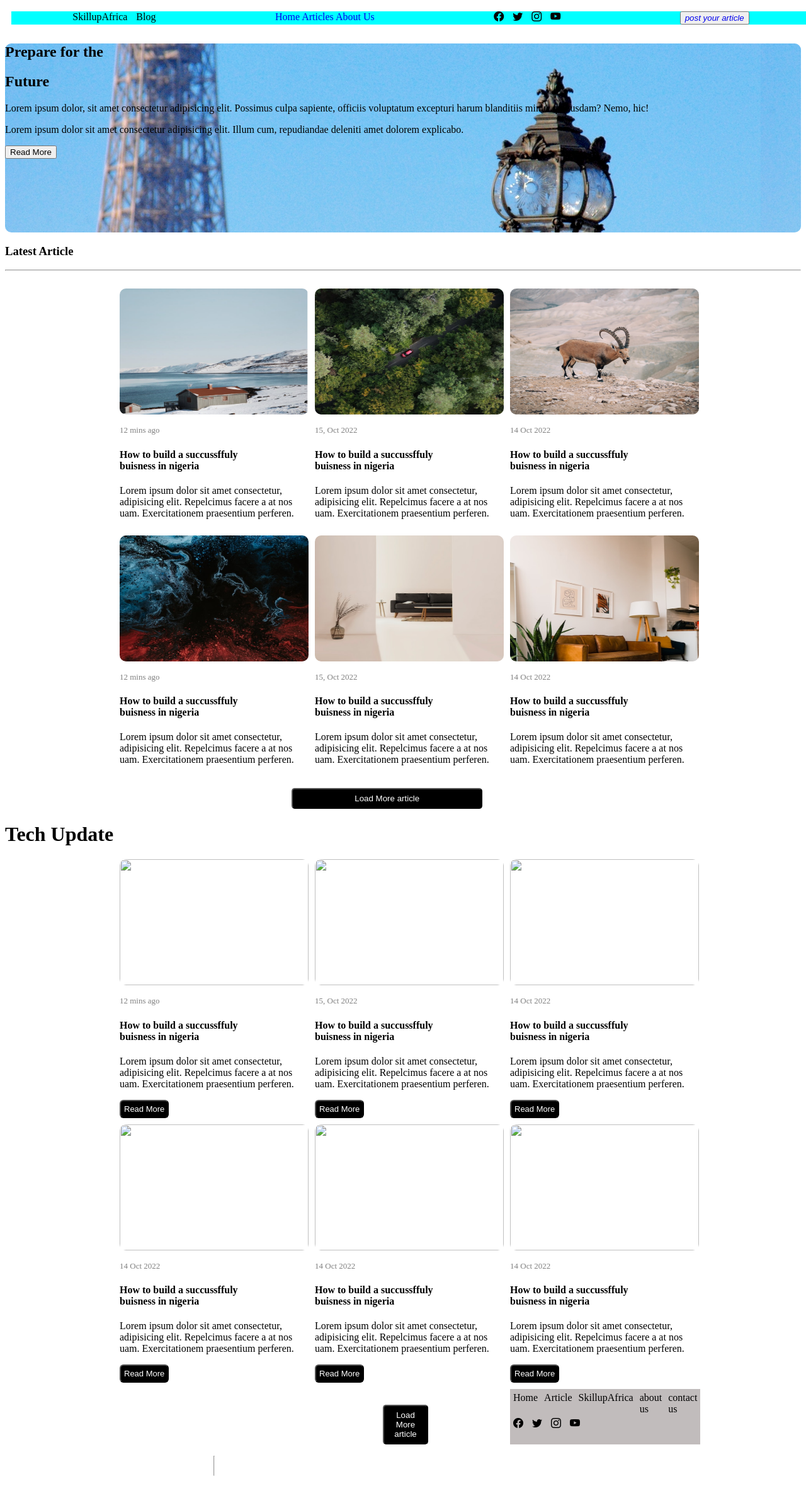
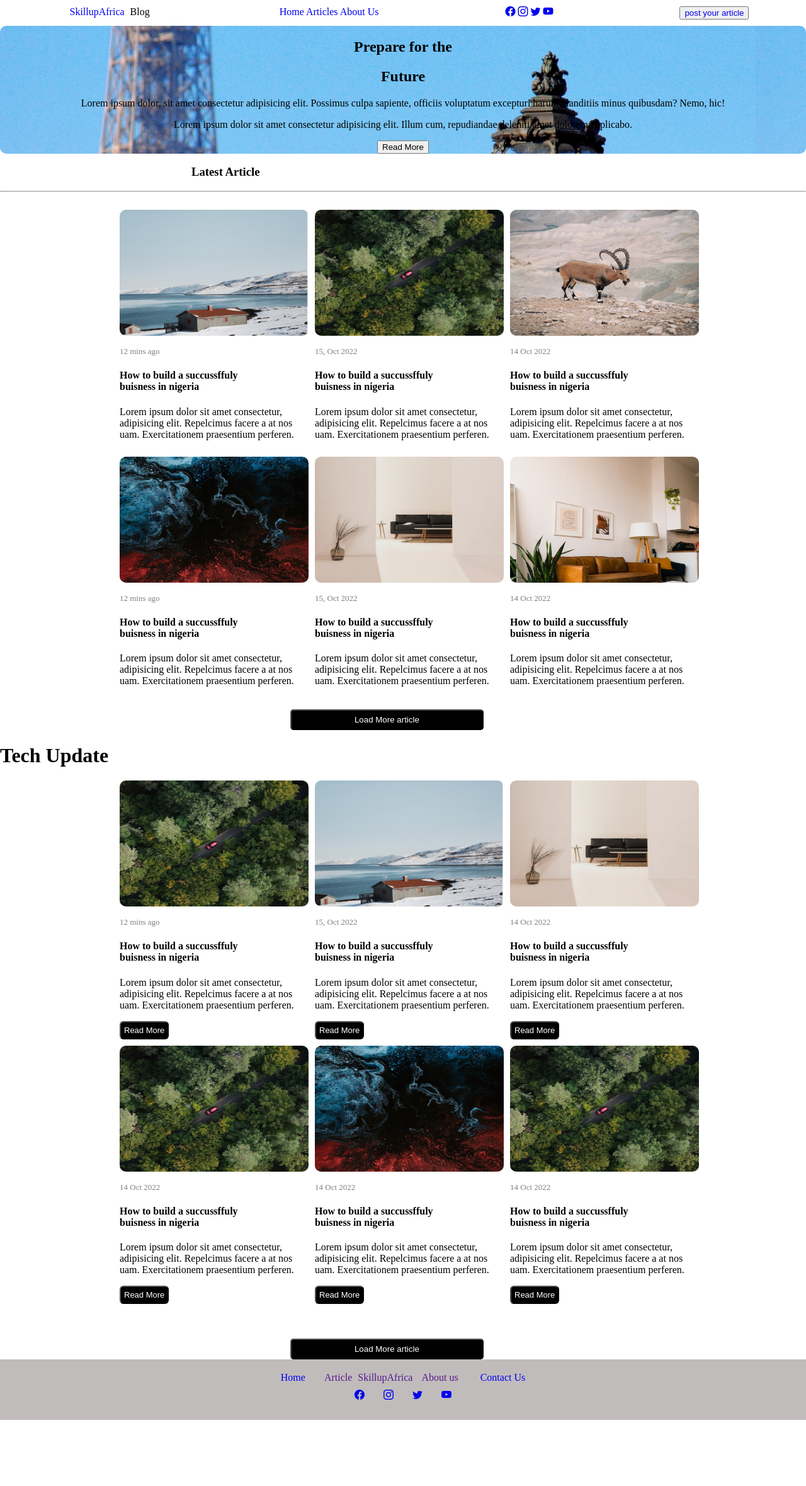
Before and after one commit to nisarg902/articleblog, a plain HTML site: page create_account/Home/Home.html in a window 1280 px wide. Shown: the whole page at 63% size. After the commit the page ends 2254 px from the top, so only its background shows below. Drawn offline with nearby package versions, Linux system fonts and the light colour scheme.

Commit message:
correct word

```diff
--- a/create_account/Home/Home.css
+++ b/create_account/Home/Home.css
@@ -22,7 +22,7 @@
 
 
     }
-       #readmore{
+       .readmore{
         color: white;
     background: black;
     border-radius: 6px;
--- a/create_account/Home/Home.html
+++ b/create_account/Home/Home.html
@@ -6,20 +6,50 @@
     <title>Preapare for future</title>
     <link rel="stylesheet" href="https://cdn.jsdelivr.net/npm/bootstrap-icons@1.13.1/font/bootstrap-icons.min.css">
     <link rel="stylesheet" href="Home.css">
+
     <style>
-   .article-img p:hover{
+        .article-img p:hover {
             color: chocolate;
+        }
 
+
+        html, body {
+            height: 100%;
+            margin: 0;
+            display: flex;
+            flex-direction: column;
+        }
+
+        body {
+            flex: 1;
+        }
+
+        footer {
+            margin-top: auto;
+            background-color: rgb(193, 188, 188);
+            padding: 20px;
+        }
+
+        .footer-nav, #AboutUs {
+            display: flex;
+            justify-content: center;
+            gap: 30px;
+            flex-wrap: wrap;
+            margin-bottom: 10px;
+        }
+
+        .footer-nav span, #AboutUs span {
+            cursor: pointer;
         }
     </style>
 </head>
 
-<body>
+<body class="container-fluid">
 
     <nav>
-       <div class="nav-bar" style="background-color: aqua;">
+        <div class="nav-bar bg-dark text-white">
             <div>
-             <span>SkillupAfrica</span>
+                <a href="https://SkillupAfrica.com" class="nav-link">SkillupAfrica</a>
                 <span>Blog</span>
             </div>
 
@@ -27,41 +57,35 @@
                 <a href="#home">Home</a>
                 <a href="#articles">Articles</a>
                 <a href="#AboutUs">About Us</a>
+            </div>
+
+            <div>
+            <a class="nav-link" href="https://www.facebook.com"> <i class="bi bi-facebook"></i></a>
+            <a  class="nav-link" href="https://www.instagram.com"><i class="bi bi-instagram"></i></a>
+            <a  class="nav-link" href="https://www.twitter.com"><i class="bi bi-twitter"></i></a>
+            <a  class="nav-link" href="https://www.youtube.com"><i class="bi bi-youtube"></i></a>
 
             </div>
 
             <div>
-            <span class="bi bi-facebook"></span>
-            <span class="bi bi-twitter"></span>
-            <span class="bi bi-instagram"> </span>
-            <span class="bi bi-youtube"></span>
-
-        </div>
-
-        <div>
-            <button><i><a  href="Addpost.html">post your article</a></i></button>
+                <button class="btn-success"><a href="Addpost.html" class="bg-dark">post your article</a></button>
             </div>
         </div>
     </nav>
 
-
-<section style="background-image:url(articlebanner.jpg); height: 300px; border-radius: 10px;     max-width: 1405px;
-     text-align: justify;">
-
+    <section style="background-image:url(articlebanner.jpg); height: 300px; border-radius: 10px;
+     text-align:center;">
         <h1 id="home">Prepare for the</h1>
         <h1>Future</h1>
         <p>Lorem ipsum dolor, sit amet consectetur adipisicing elit. Possimus culpa sapiente, officiis voluptatum excepturi harum blanditiis minus quibusdam? Nemo, hic!</p>
         <p>Lorem ipsum dolor sit amet consectetur adipisicing elit. Illum cum, repudiandae deleniti amet dolorem explicabo.</p>
-
         <div>
-        <button>Read More</button>
+            <button class="btn btn-primary">Read More</button>
         </div>
-
     </section>
 
     <article>
-
-     <h3 id="articles">Latest Article</h3>
+        <h3 id="articles" style="margin-left: 304px;">Latest Article</h3>
         <hr>
 
         <div class="article-img" style="max-width:900px;">
@@ -70,39 +94,32 @@
                 <p style="color: gray; text-align: start; font-size: small;">12 mins ago</p>
                 <h4>How to build a succussffuly<br> buisness in nigeria</h4>
                 <p>Lorem ipsum dolor sit amet consectetur,<br> adipisicing elit. Repelcimus facere a at nos <br>uam. Exercitationem praesentium perferen.</p>
-
             </div>
             <div>
-
                 <img src="article3.png" width="300p" height="200" style="border-radius: 10px;">
                 <p style="color: gray; text-align: start; font-size: small;">15, Oct 2022 </p>
                 <h4>How to build a succussffuly <br>buisness in nigeria</h4>
                 <p>Lorem ipsum dolor sit amet consectetur,<br> adipisicing elit. Repelcimus facere a at nos <br>uam. Exercitationem praesentium perferen.</p>
             </div>
             <div>
-
                 <img src="article4.png" width="300p" height="200" style="border-radius: 10px;">
                 <p style="color: gray; text-align: start; font-size: small;">14 Oct 2022</p>
                 <h4>How to build a succussffuly<br> buisness in nigeria</h4>
                 <p>Lorem ipsum dolor sit amet consectetur,<br> adipisicing elit. Repelcimus facere a at nos <br>uam. Exercitationem praesentium perferen.</p>
-
             </div>
             <div>
                 <img src="artcile4.png" width="300p" height="200" style="border-radius: 10px;">
                 <p style="color: gray; text-align: start; font-size: small;">12 mins ago</p>
                 <h4>How to build a succussffuly<br> buisness in nigeria</h4>
                 <p>Lorem ipsum dolor sit amet consectetur,<br> adipisicing elit. Repelcimus facere a at nos <br>uam. Exercitationem praesentium perferen.</p>
-
             </div>
             <div>
-
                 <img src="artcile7.png" width="300p" height="200" style="border-radius: 10px;">
                 <p style="color: gray; text-align: start; font-size: small;">15, Oct 2022 </p>
                 <h4>How to build a succussffuly <br>buisness in nigeria</h4>
                 <p>Lorem ipsum dolor sit amet consectetur,<br> adipisicing elit. Repelcimus facere a at nos <br>uam. Exercitationem praesentium perferen.</p>
             </div>
             <div>
-
                 <img src="article6.png" width="300p" height="200" style="border-radius: 10px;">
                 <p style="color: gray; text-align: start; font-size: small;">14 Oct 2022</p>
                 <h4>How to build a succussffuly<br> buisness in nigeria</h4>
@@ -114,107 +131,110 @@
     <div>
         <button id="loadmorearticle">Load More article</button>
     </div>
+         <div class="container mt-5">
+
               <h1>Tech Update</h1>
+         </div>
     <div class="tech-img" style="max-width: 900px;">
         <div class="article">
-            <img src="../public/images/almond.jpeg" width="300p" height="200" style="border-radius: 10px;">
+            <img src="article3.png" width="300p" height="200" style="border-radius: 10px;">
             <p style="color: gray; text-align: start; font-size: small;">12 mins ago</p>
             <h4>How to build a succussffuly<br> buisness in nigeria</h4>
-             <p>Lorem ipsum dolor sit amet consectetur,<br> adipisicing elit. Repelcimus facere a at nos <br>uam. Exercitationem praesentium perferen.<span id="more1" style="display:none;">
+            <p>Lorem ipsum dolor sit amet consectetur,<br> adipisicing elit. Repelcimus facere a at nos <br>uam. Exercitationem praesentium perferen.
+                <span id="more" style="display:none;">
                     Repellendus accusantium quos dolor rerum fuga placeat!
                     Quasi delectus quaerat fugit nostrum dignissimos minima!
-    </span></p>
-                              <button id="readmore">Read More</button>
-
+                </span>
+            </p>
+            <button class="readmore">Read More</button>
         </div>
         <div>
-
-           <img src="../public/images/almond.jpeg" width="300p" height="200" style="border-radius: 10px;">
+            <img src="article2.png" width="300p" height="200" style="border-radius: 10px;">
             <p style="color: gray; text-align: start; font-size: small;">15, Oct 2022 </p>
             <h4>How to build a succussffuly <br>buisness in nigeria</h4>
-              <p>Lorem ipsum dolor sit amet consectetur,<br> adipisicing elit. Repelcimus facere a at nos <br>uam. Exercitationem praesentium perferen.</p>
-                               <button id="readmore">Read More</button>
+            <p>Lorem ipsum dolor sit amet consectetur,<br> adipisicing elit. Repelcimus facere a at nos <br>uam. Exercitationem praesentium perferen.
+               <span id="more" style="display:none;">
+                    Repellendus accusantium quos dolor rerum fuga placeat!
+                    Quasi delectus quaerat fugit nostrum dignissimos minima!
+                </span>
+
+            </p>
+            <button class="readmore">Read More</button>
         </div>
         <div>
-
-            <img src="../public/images/almond.jpeg" width="300p" height="200" style="border-radius: 10px;">
+            <img src="artcile7.png" width="300p" height="200" style="border-radius: 10px;">
             <p style="color: gray; text-align: start; font-size: small;">14 Oct 2022</p>
             <h4>How to build a succussffuly<br> buisness in nigeria</h4>
             <p>Lorem ipsum dolor sit amet consectetur,<br> adipisicing elit. Repelcimus facere a at nos <br>uam. Exercitationem praesentium perferen.</p>
-                                    <button id="readmore">Read More</button>
+            <button class="readmore">Read More</button>
         </div>
         <div>
-
-            <img src="../public/images/almond.jpeg" width="300p" height="200" style="border-radius: 10px;">
+            <img src="article3.png" width="300p" height="200" style="border-radius: 10px;">
             <p style="color: gray; text-align: start; font-size: small;">14 Oct 2022</p>
             <h4>How to build a succussffuly<br> buisness in nigeria</h4>
             <p>Lorem ipsum dolor sit amet consectetur,<br> adipisicing elit. Repelcimus facere a at nos <br>uam. Exercitationem praesentium perferen.</p>
-                                  <button id="readmore">Read More</button>
+            <button class="readmore">Read More</button>
         </div>
+        <div>
+            <img src="article5.png" width="300p" height="200" style="border-radius: 10px;">
+            <p style="color: gray; text-align: start; font-size: small;">14 Oct 2022</p>
+            <h4>How to build a succussffuly<br> buisness in nigeria</h4>
+            <p>Lorem ipsum dolor sit amet consectetur,<br> adipisicing elit. Repelcimus facere a at nos <br>uam. Exercitationem praesentium perferen.
 
+            <span id="more" style="display: none;">Lorem ipsum dolor sit amet consectetur, adipisicing elit. Dolorum</span>
+
+            </p>
+            <button class="readmore" onclick="readmore()" >Read More</button>
+        </div>
         <div>
-
-            <img src="../public/images/almond.jpeg" width="300p" height="200" style="border-radius: 10px;">
+            <img src="article3.png" width="300p" height="200" style="border-radius: 10px;">
             <p style="color: gray; text-align: start; font-size: small;">14 Oct 2022</p>
             <h4>How to build a succussffuly<br> buisness in nigeria</h4>
             <p>Lorem ipsum dolor sit amet consectetur,<br> adipisicing elit. Repelcimus facere a at nos <br>uam. Exercitationem praesentium perferen.</p>
-                <button id="readmore">Read More</button>
+            <button class="readmore">Read More</button>
+        </div>
+        <div id="userArticles" style="display: flex; border: none; width: 266px; box-shadow: none; margin-left: 1%; padding: 10px;"></div>
+
     </div>
 
-
-
-              <div>
-
-            <img src="../public/images/almond.jpeg" width="300p" height="200" style="border-radius: 10px;">
-            <p style="color: gray; text-align: start; font-size: small;">14 Oct 2022</p>
-                 <h4>How to build a succussffuly<br> buisness in nigeria</h4>
-                 <p>Lorem ipsum dolor sit amet consectetur,<br> adipisicing elit. Repelcimus facere a at nos <br>uam. Exercitationem praesentium perferen.</p>
-                 <button id="readmore">Read More</button>
-       </div>
-       <div id="userArticles" style="display: flex; flex-wrap: wrap; gap: 20px; margin-top: 20px;">
-
-
-
-</div>
 
     <div class="ok">
         <button id="l">Load More article</button>
     </div>
 
-
-
-     <footer style=" background-color: rgb(193, 188, 188);">
+    <footer>
         <div class="footer-nav">
-            <span>Home</span>
-            <span>Article</span>
+            <a href="Home.html">Home</a>
+            <a href="">Article</span>
             <span>SkillupAfrica</span>
-            <span>about us</span>
-            <span>contact us</span>
+            <span>About us</span>
+           <a href="#" onclick="alert('Email us at info@skillupafrica.com')">Contact Us</a>
         </div>
 
         <div id="AboutUs">
-         <span class="bi bi-facebook"></span>
-        <span class=" bi bi-twitter"></span>
-        <span class="bi bi-instagram"></span>
-        <span class="bi bi-youtube"></span>
+            <a class="nav-link" href="https://www.facebook.com"> <i class="bi bi-facebook"></i></a>
+            <a  class="nav-link" href="https://www.instagram.com"><i class="bi bi-instagram"></i></a>
+            <a  class="nav-link" href="https://www.twitter.com"><i class="bi bi-twitter"></i></a>
+            <a  class="nav-link" href="https://www.youtube.com"><i class="bi bi-youtube"></i></a>
+
         </div>
+    </footer>
+    <script>
+      const buttons = document.querySelectorAll(".readmore");
 
-     </footer>
-       <hr style="color: black solid; height: 30px;">
-
-</body>
-<script>
-     document.getElementById("readmore").addEventListener("click", function() {
-    let moreText = document.getElementById("more1");
-
-    if (moreText.style.display === "none" || moreText.style.display === "") {
+buttons.forEach(btn => {
+  btn.addEventListener("click", () => {
+    const moreText = btn.previousElementSibling.querySelector(".more");
+    if (moreText.style.display === "none") {
       moreText.style.display = "inline";
-        this.textContent = "Read Less";
+      btn.textContent = "Read Less";
     } else {
       moreText.style.display = "none";
-        this.textContent = "Read More";
+      btn.textContent = "Read More";
     }
   });
+});
+
 
 
 const container = document.getElementById("userArticles");
@@ -240,30 +260,15 @@
 
 
 
+        function readmore(){
+          document.querySelector(".readmore")
+           .style.display="block"
+        }
+
+    </script>
 
 
 
 
-
-
-
-
-
-
-
-
-
-
-
-
-
-
-
-
-
-
-
-
-
-</script>
+ </body>
 </html>
```
Also changed, not shown: create_account/Home/Addpost.html (+64 -17 lines), create_account/Log_in/log_in.html (+19 -14 lines), create_account/createaccount1/createaccount.html (+14 -10 lines). Lines whose indentation alone changed are shown as unchanged.
